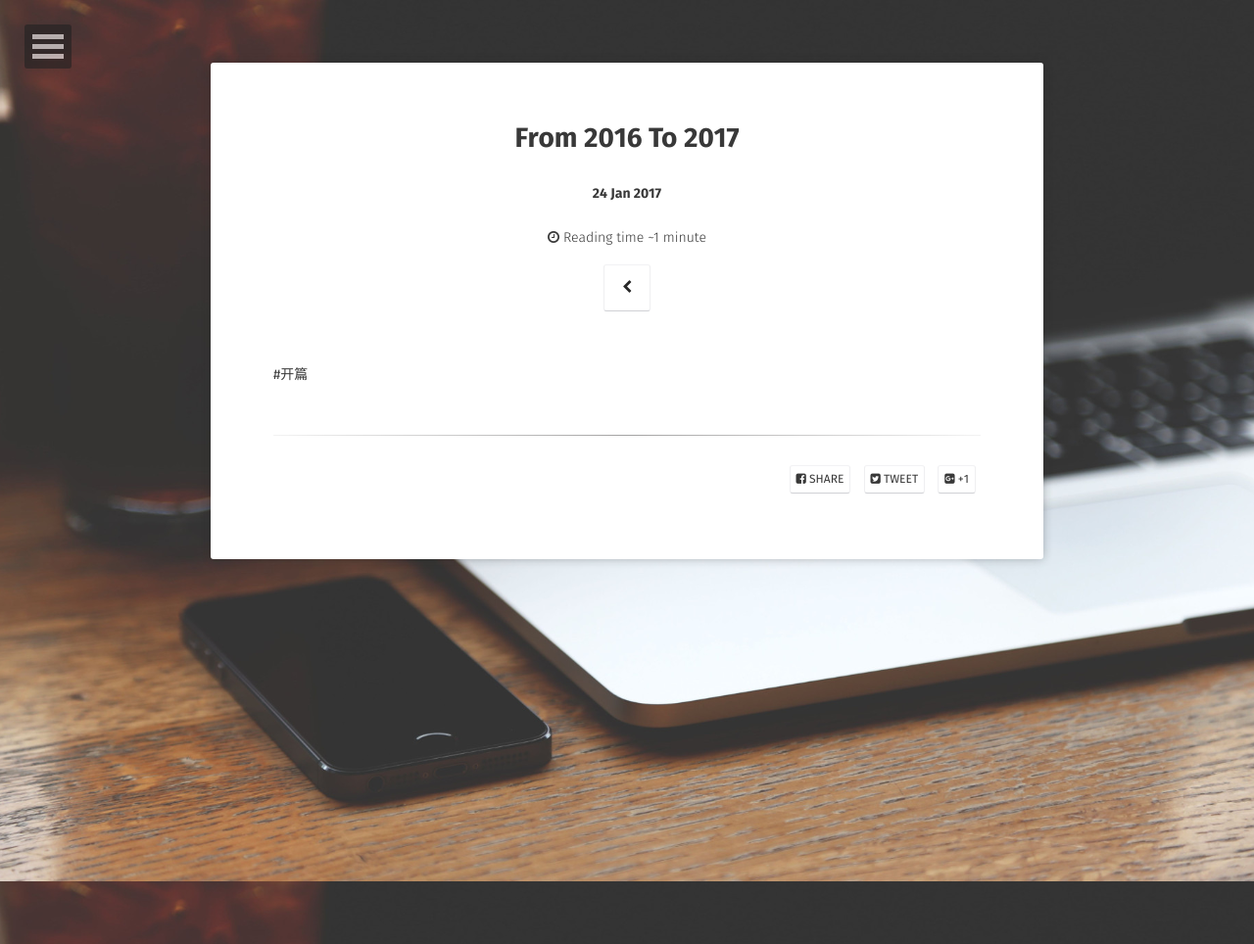
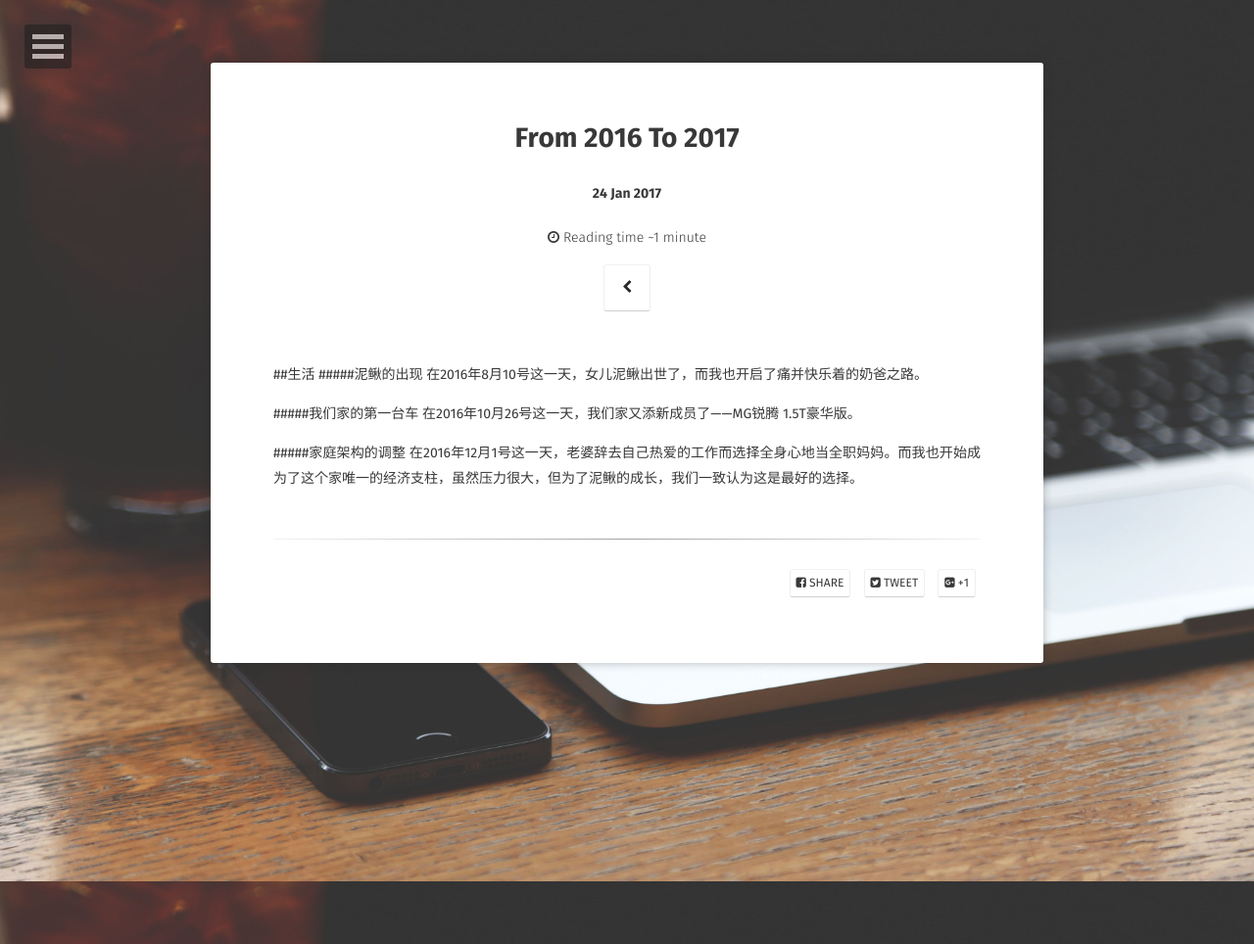
Before and after one commit to unclekony/unclekony.github.io, a Jekyll site: the page built from _posts/2017-01-24-From-2016-To-2017.md, in a window 1280 px wide. Shown: the whole page at 98% size. Built offline with Jekyll 4.4.1, drawn with Linux system fonts in a browser that asks for light colours; some web fonts are replaced; our own code applies the rules of GitHub Pages for plain Markdown files; comment, search, counter and statistics services are not loaded.

Commit message:
edit post

```diff
--- a/_posts/2017-01-24-From-2016-To-2017.md
+++ b/_posts/2017-01-24-From-2016-To-2017.md
@@ -1 +1,9 @@
-#开篇
+##生活
+#####泥鳅的出现
+在2016年8月10号这一天，女儿泥鳅出世了，而我也开启了痛并快乐着的奶爸之路。
+
+#####我们家的第一台车
+在2016年10月26号这一天，我们家又添新成员了——MG锐腾 1.5T豪华版。
+
+#####家庭架构的调整
+在2016年12月1号这一天，老婆辞去自己热爱的工作而选择全身心地当全职妈妈。而我也开始成为了这个家唯一的经济支柱，虽然压力很大，但为了泥鳅的成长，我们一致认为这是最好的选择。
```
